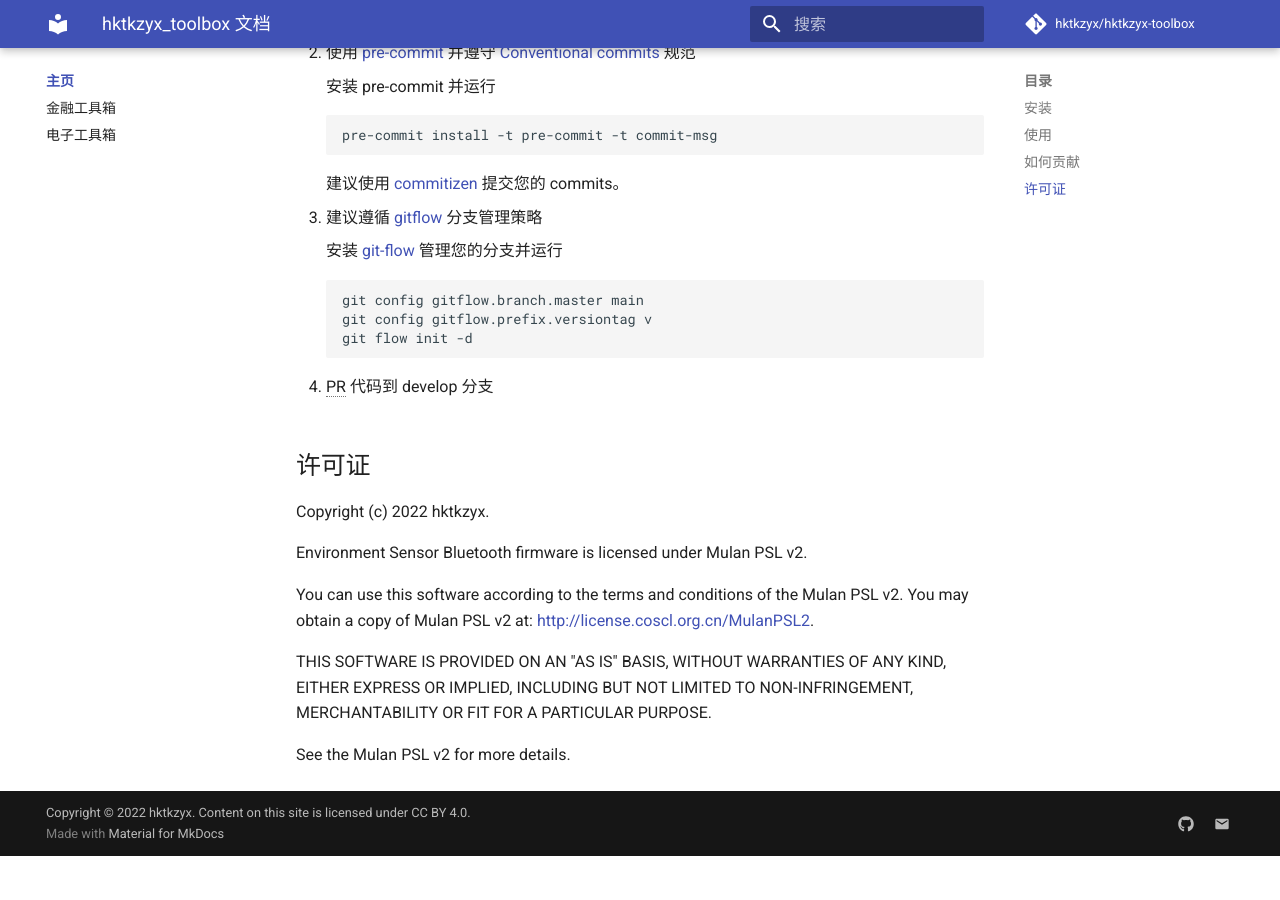
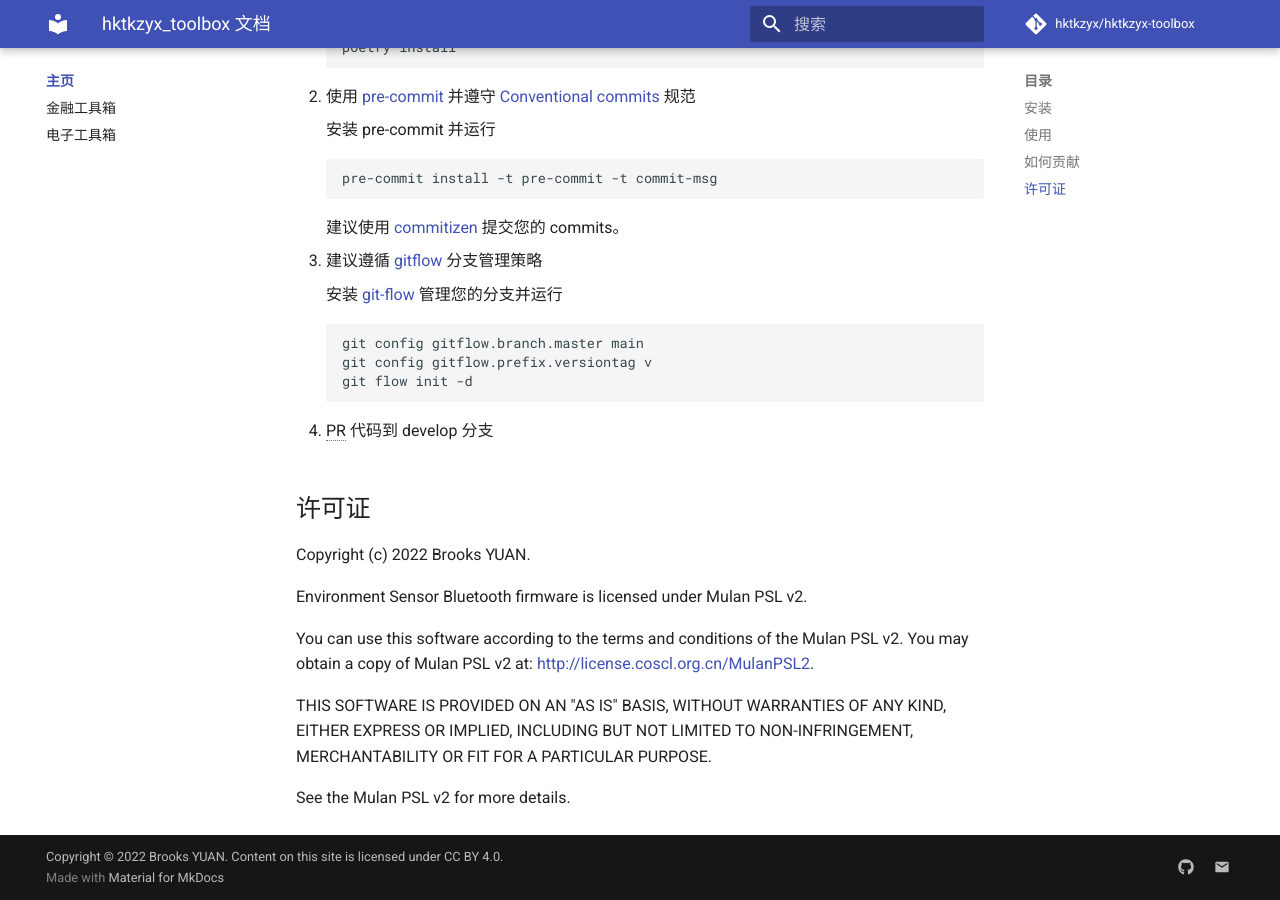
Before and after one commit to hktkzyx/hktkzyx-toolbox, an MkDocs documentation site: the page built from docs/README.md, in a window 1280 px wide and 900 px high, scrolled down 1179 px. Built offline with MkDocs 1.6.1 and Material for MkDocs 9.7.7, drawn with Linux system fonts in a browser that asks for light colours; comment, search, counter and statistics services are not loaded; the version menu is left out; before the commit the page ends 2035 px from its top, so only the background shows below that.

Commit message:
docs: change author name and add badges

```diff
--- a/docs/README.md
+++ b/docs/README.md
@@ -77,7 +84,7 @@
 
 ## 许可证
 
-Copyright (c) 2022 hktkzyx.
+Copyright (c) 2022 Brooks YUAN.
 
 Environment Sensor Bluetooth firmware is licensed under Mulan PSL v2.
 
--- a/mkdocs.yml
+++ b/mkdocs.yml
@@ -1,8 +1,8 @@
 # Project information
 site_name: hktkzyx toolbox
 site_description: hktkzyx toolbox.
-site_author: hktkzyx
-copyright: Copyright &copy; 2022 hktkzyx.
+site_author: Brooks YUAN
+copyright: Copyright &copy; 2022 Brooks YUAN.
   Content on this site is licensed under CC BY 4.0.
 
 # Repository
```
Also changed, not shown: other parts of docs/README.md (+7 -0 lines).
